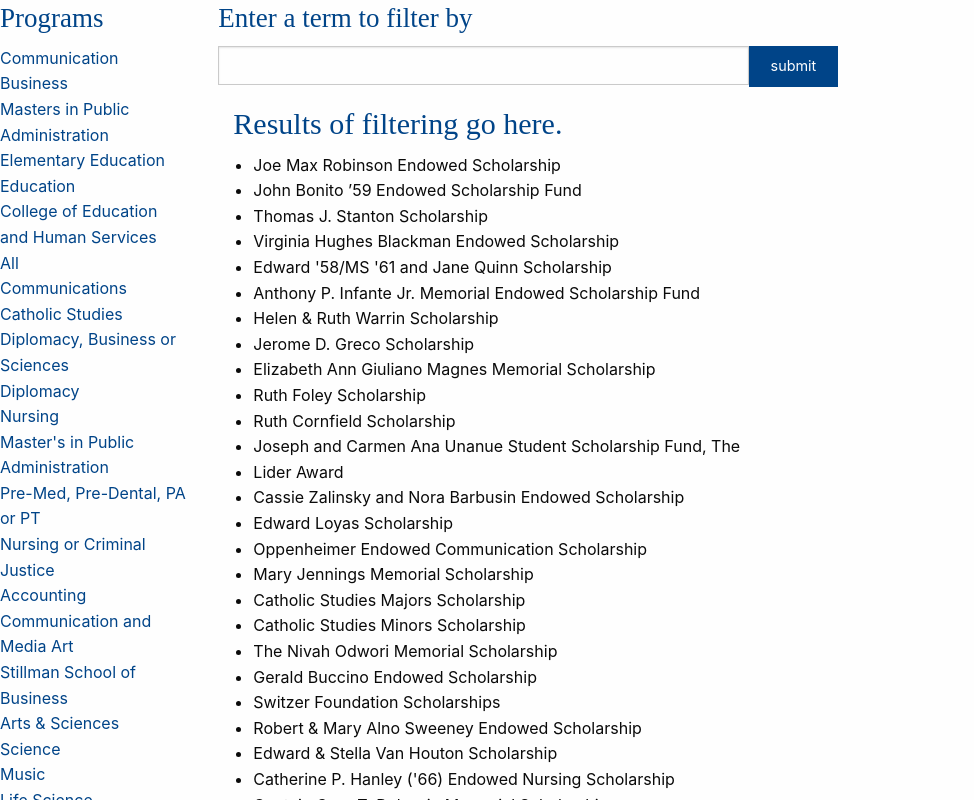
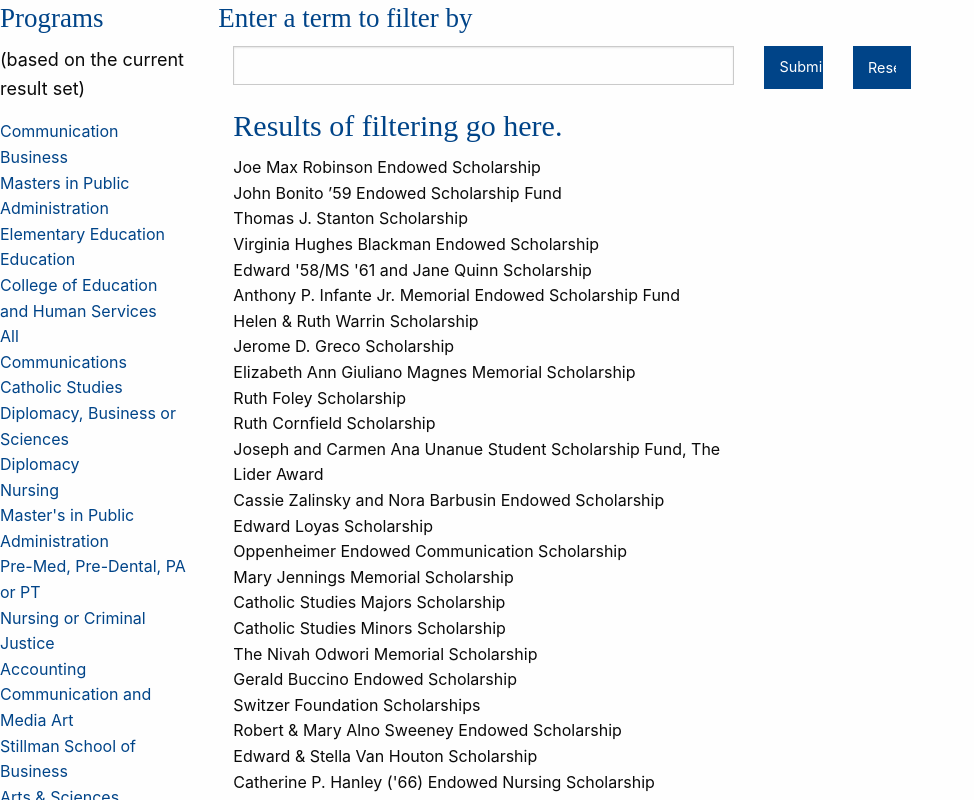
Before and after one commit to shuWebDev/awards-filter, a React (Create React App) app: page / in a window 1280 px wide. Shown: the top 800 px of the page, without its empty margins (0-974 px from the left). Built offline with nearby package versions, Linux system fonts and the light colour scheme.

Commit message:
EOD save point, display of results working, text string filtering working

```diff
--- a/src/App.tsx
+++ b/src/App.tsx
@@ -15,41 +15,60 @@ class App extends React.Component<Services.AppProps, Services.AppState> {
     this.state = {
       programs: [],
       awardData: [],
-      awardDataSearchable: [],
+      //awardDataSearchable: [],
       resultSet: [],
-      filterBoxText: ""
+      //filterBoxText: ""
     }
 
   }
 
   // NOTE: handles control of value change in filter text box
-  handleFilterChange = (event: React.FormEvent<HTMLInputElement>) => {
+  /*handleFilterChange = (event: React.FormEvent<HTMLInputElement>) => {
     this.setState({
       filterBoxText: event.currentTarget.value
     });
+    // NOTE: if filter box isnt empty
+    if(this.state.filterBoxText !== "") {
+      // NOTE: make sure we have a result set
+      if(this.state.resultSet.length) {
+        let filterByTextResultSet = generateResultListing(this.state.resultSet, this.state.filterBoxText);
+        this.setState({
+          resultSet: filterByTextResultSet
+        });
+      }
+    } else {
+      // NOTE: we have nothing to filter by so reset the resultSet back to all records
+
+      console.log("empty textbox");
+      this.setState({
+        resultSet: this.state.awardData
+      });
+    }
     return;
-  }
+  }*/
 
   // NOTE: handles form "submission"
   formSubmitHandler = (event: React.FormEvent<HTMLInputElement>) => {
     event.preventDefault();
     // NOTE: initially, resultSet is all records, so to prevent changing the base data set, awardData which is our gold copy from the fetch, we work with the resultSet, also so we can apply multiple filters to the same data set
-    if((this.state.resultSet.length) && (this.state.filterBoxText !== "")) {
-      let filterByTextResultSet = generateResultListing(this.state.resultSet, this.state.filterBoxText);
+    let filterBox = document.querySelector("#filterbox-text") as HTMLInputElement;
+    let filterBoxText = filterBox.value;
+    if((this.state.resultSet.length) && (filterBoxText !== "")) {
+      let filterByTextResultSet = generateResultListing(this.state.resultSet, filterBoxText);
       this.setState({
         resultSet: filterByTextResultSet
       });
     } else {
       // NOTE: we have nothing to filter by so reset the resultSet to initial
-      if(this.state.filterBoxText === "") {
+      if(filterBoxText === "") {
         this.setState({
-          resultSet: this.state.awardDataSearchable
-          // NOTE: this.state.awardDataSearchable will eventually be swapped out to use the original data once our search function is able to ignore record fields with data types it isn't currently working with. i.e., we are searching by a text string and it comes across a number or boolean, behavior would be to ignore that record property and move to the next string field.
+          resultSet: this.state.awardData
         });
       }
     }
     return;
   }
+
 
   componentDidMount = () => {
     // NOTE: load our initial data
@@ -59,8 +78,8 @@ class App extends React.Component<Services.AppProps, Services.AppState> {
         awardData: response.data,
         programs: UtilServices.populatePrograms(response.data),
         // TODO: shouldn't need a "sanitized/all string version of the original data, our filtering should be able to check field types and ignore those fields that don't match the data type we are comparin against
-        awardDataSearchable: UtilServices.convertAwardData(response.data),
-        resultSet: UtilServices.convertAwardData(response.data)
+        //awardDataSearchable: UtilServices.convertAwardData(response.data),
+        resultSet: response.data //UtilServices.convertAwardData(response.data)
       });
     });
   }
@@ -73,7 +92,7 @@ class App extends React.Component<Services.AppProps, Services.AppState> {
             <Programs programList={this.state.programs} />
           </div>
           <div className="cell medium-10">
-            <FilterBox formSubmitHandler={this.formSubmitHandler} filterBoxText={this.state.filterBoxText} filterBoxChangeHandler={this.handleFilterChange} />
+            <FilterBox formSubmitHandler={this.formSubmitHandler}  />
             <Results resultSet={this.state.resultSet} />
           </div>
         </div>
--- a/src/components/filterbox.tsx
+++ b/src/components/filterbox.tsx
@@ -8,8 +8,10 @@ class Filterbox extends React.Component<Services.FilterBox> {
       <div className="grid-x grid-padding-x">
         <h3>Enter a term to filter by</h3>
         <div className="medium-12 cell">
-          <form className="grid-x grid-padding-x" onSubmit={this.props.formSubmitHandler}>
-            <input className="cell medium-6" type="text" value={this.props.filterBoxText} onChange={this.props.filterBoxChangeHandler} /><input className="button cell medium-1" type="submit" value="submit" />
+          <form className="grid-x grid-margin-x" onSubmit={this.props.formSubmitHandler}>
+            <input id="filterbox-text" className="cell medium-6" type="text" />
+            <input className="button cell medium-1" type="submit" value="Submit" />
+            <input id="filter-reset" className="button cell medium-1" value="Reset All" />
           </form>
         </div>
       </div>
--- a/src/components/programs.tsx
+++ b/src/components/programs.tsx
@@ -7,7 +7,7 @@ class Programs extends React.Component<Services.ProgramProps> {
     let generatedList = [];
     let key = Date.now();
     for(let program in programList) {
-      // NOTE: bring in a UUID package to assign UUIDs when a key or ID is needed
+      // NOTE: bring in a UUID package to assign UUIDs when a key or ID is needed?
       key++;
       generatedList.push(<li key={key}><a href="# ">{programList[program]}</a></li>);
     }
@@ -19,6 +19,7 @@ class Programs extends React.Component<Services.ProgramProps> {
       return (
         <React.Fragment>
         <h3>Programs</h3>
+        <p>(based on the current result set)</p>
           <ul className="no-bullet">
             {this.generateProgramList(this.props.programList)}
           </ul>
--- a/src/components/results.tsx
+++ b/src/components/results.tsx
@@ -3,10 +3,10 @@ import * as UtilServices from '../util/util';
 
 class Results extends React.Component<Services.ResultsProps> {
 
-  displayResults = (resultSet:Services.AwardDataSearchable[]) => {
+  displayResults = (resultSet:Services.AwardData[]) => {
     let listItems = [];
     for(let i=0; i<resultSet.length; i++) {
-      listItems.push(<li>{UtilServices.prop(resultSet[i], "name")}</li>);
+      listItems.push(<li key={`item-${i}`}>{UtilServices.prop(resultSet[i], "name")}</li>);
     }
 
     return listItems;
@@ -18,7 +18,7 @@ class Results extends React.Component<Services.ResultsProps> {
         <div className="grid-x grid-padding-x">
           <div className="cell medium-12">
             <h2>Results of filtering go here.</h2>
-            <ul>
+            <ul className="no-bullet">
               {this.displayResults(this.props.resultSet)}
             </ul>
           </div>
--- a/src/util/searchfunctions.tsx
+++ b/src/util/searchfunctions.tsx
@@ -2,9 +2,9 @@
 import * as UtilServices from "./util";
 
 // NOTE: our master filtering function, calls more specific functions to do more granular filtering of the data
-function generateResultListing (awardData:Services.AwardDataSearchable[], filterBoxText:string, selectedProgram?:string) {
+function generateResultListing (awardData:Services.AwardData[], filterBoxText:string, selectedProgram?:string) {
   // NOTE: our final result set after all filters applied
-  let returnableResultSet:Services.AwardDataSearchable[] = [];
+  let returnableResultSet:Services.AwardData[] = [];
   // NOTE: filter by text string
   returnableResultSet = searchByText(awardData,filterBoxText);
   // TODO: filter by Program/Category
@@ -14,14 +14,14 @@ function generateResultListing (awardData:Services.AwardDataSearchable[], filter
 }
 
 // NOTE: filter results that contain a (string) property that matches a string from an input box
-function searchByText(awardData:Services.AwardDataSearchable[], filterBoxText:string, selectedProgram?:string) {
+function searchByText(awardData:Services.AwardData[], filterBoxText:string, selectedProgram?:string) {
  // NOTE: our return set
- let returnableResultSet:Services.AwardDataSearchable[] = [];
+ let returnableResultSet:Services.AwardData[] = [];
  filterBoxText = filterBoxText.toLowerCase();
 
  // NOTE: get the keys for each award record (array of key names as strings)
  for(let i=0; i<awardData.length; i++) {
-   let currentRecord:Services.AwardDataSearchable = awardData[i];
+   let currentRecord:Services.AwardData = awardData[i];
    const keys:any = Object.keys(currentRecord);
 
    // NOTE: cycle through the list of key names, get their values
--- a/src/util/util.ts
+++ b/src/util/util.ts
@@ -23,11 +23,11 @@ export function populatePrograms(dataToSearch:Services.AwardData[]):string[] {
 }
 
 // NOTE: converts raw Award Data records into records we can filter
-export function convertAwardData(awardData: Services.AwardData[]): Services.AwardDataSearchable[] {
+/*export function convertAwardData(awardData: Services.AwardData[]): Services.AwardData[] {
   //console.log(awardData);
-  let returnAwardData: Services.AwardDataSearchable[] = [];
+  let returnAwardData: Services.AwardData[] = [];
   for(let i=0; i<awardData.length; i++) {
-    let recordData:Services.AwardDataSearchable = {
+    let recordData:Services.AwardData = {
       accountType: awardData[i].accountType as string,
       aidType: awardData[i].aidType as string,
       amount: awardData[i].amount as string,
@@ -46,7 +46,7 @@ export function convertAwardData(awardData: Services.AwardData[]): Services.Awar
   }
 
   return returnAwardData;
-}
+}*/
 
 // NOTE: given an object and key, returns the key value
 // (needed for type assertion since Object.keys doesn't directly satisfy a type trying to match key value pairs with filter)
```
Also changed, not shown: typings/app.d.ts (+8 -8 lines).
